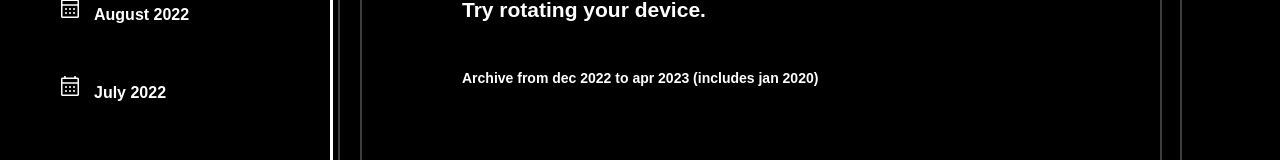
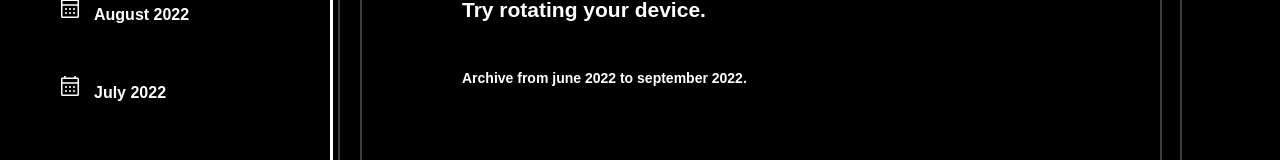
Before and after one commit to CowLols/retirementhomedotcom, a plain HTML site: page index.html in a window 1280 px wide. Shown: the part 466-626 px from the top of the page. Drawn offline with nearby package versions, Linux system fonts and the light colour scheme.

Commit message:
fixed incorrect info

```diff
--- a/index.html
+++ b/index.html
@@ -48,7 +48,7 @@
         </section>
         <section id="info">
             <div class="container"><h1>This site probably won't work properly on mobile devices. Try rotating your device.</h1><br>
-            <p>Archive from dec 2022 to apr 2023 (includes jan 2020)</p></div>
+            <p>Archive from june 2022 to september 2022.</p></div>
         </section>
         <section id="Profile">
             <a href="profile.PNG" target="_blank"><img src="profile.PNG"></a>
```
